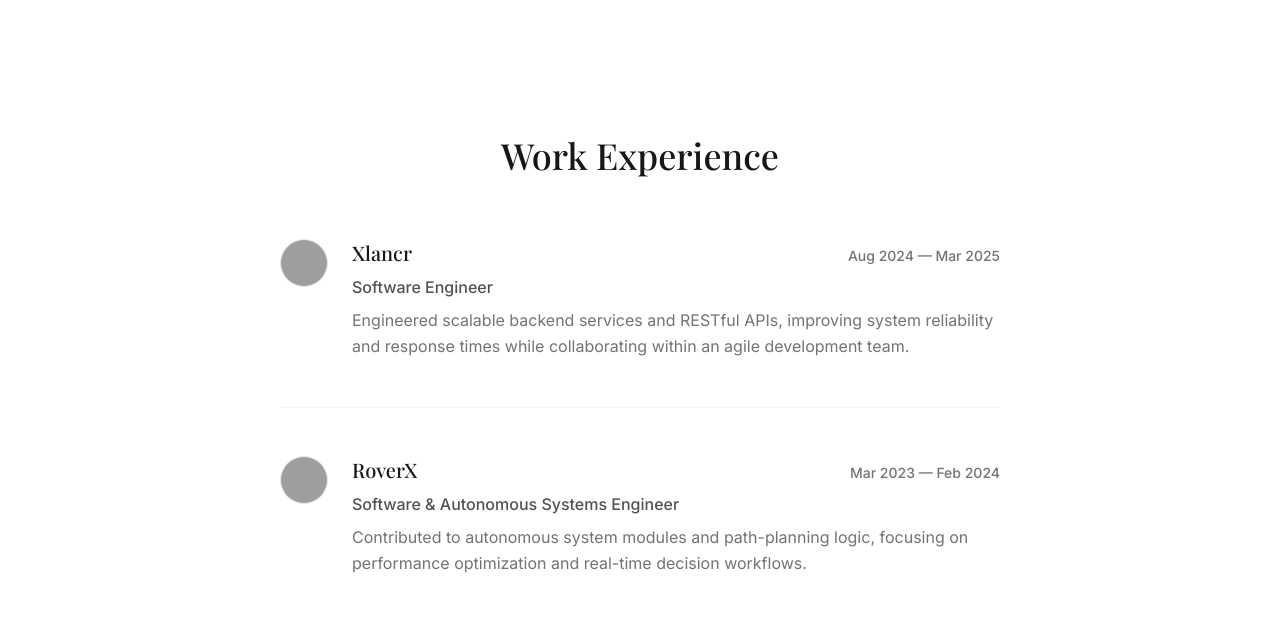
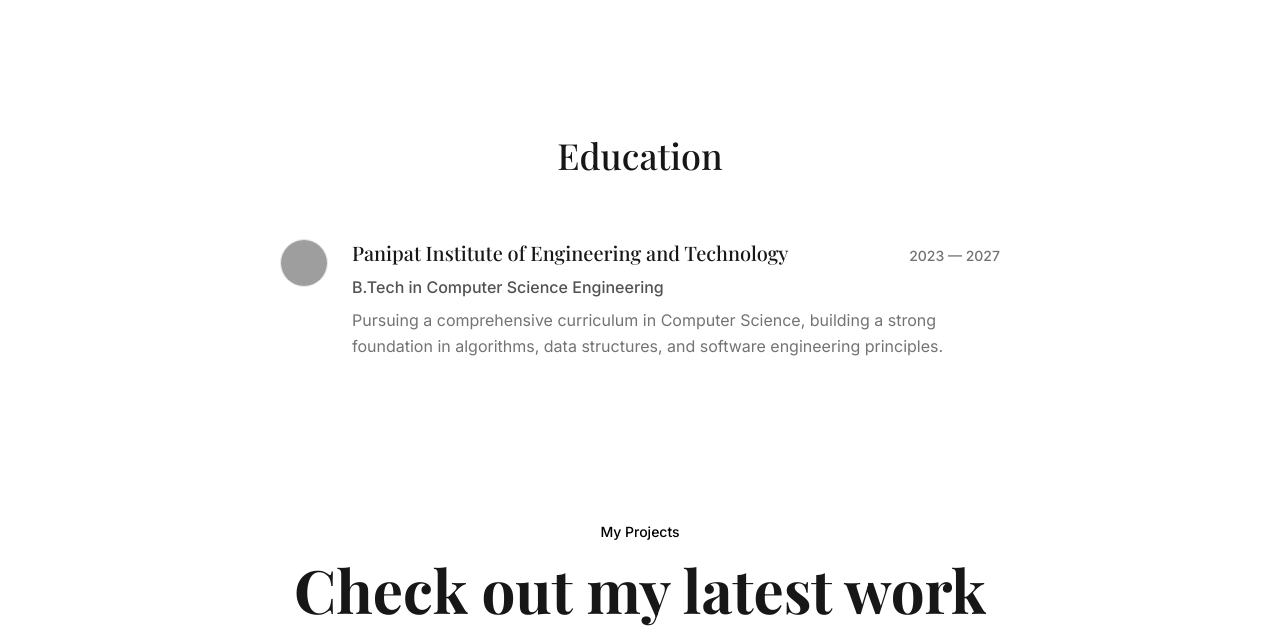
Before and after one commit to Singh-OmDev/portfolio-website, a Next.js app: page / in a window 1280 px wide. Shown: the part 2120-2748 px from the top of the page. Built offline with nearby package versions, Linux system fonts and the light colour scheme; grey boxes are pictures that could not be loaded; a web font is replaced by a local one.

Commit message:
added educational section

```diff
--- a/src/components/Experience.tsx
+++ b/src/components/Experience.tsx
@@ -19,7 +19,7 @@
                     className="mb-16 text-center"
                 >
                     <h2 className="text-3xl md:text-4xl font-serif font-medium text-neutral-900 dark:text-neutral-50">
-                        Work Experience
+                        Education
                     </h2>
                 </motion.div>
 
--- a/src/data/portfolio.ts
+++ b/src/data/portfolio.ts
@@ -73,20 +73,12 @@
 
     experience: [
         {
-            company: "Xlancr",
-            role: "Software Engineer",
-            period: "Aug 2024 — Mar 2025",
+            company: "Panipat Institute of Engineering and Technology",
+            role: "B.Tech in Computer Science Engineering",
+            period: "2023 — 2027",
             description:
-                "Engineered scalable backend services and RESTful APIs, improving system reliability and response times while collaborating within an agile development team.",
-            logo: "https://ui-avatars.com/api/?name=X&background=fff&color=000&rounded=true",
-        },
-        {
-            company: "RoverX",
-            role: "Software & Autonomous Systems Engineer",
-            period: "Mar 2023 — Feb 2024",
-            description:
-                "Contributed to autonomous system modules and path-planning logic, focusing on performance optimization and real-time decision workflows.",
-            logo: "https://ui-avatars.com/api/?name=RX&background=000&color=fff&rounded=true",
+                "Pursuing a comprehensive curriculum in Computer Science, building a strong foundation in algorithms, data structures, and software engineering principles.",
+            logo: "https://ui-avatars.com/api/?name=PIET&background=fff&color=000&rounded=true",
         },
     ],
 
```
Lines whose indentation alone changed are shown as unchanged.
